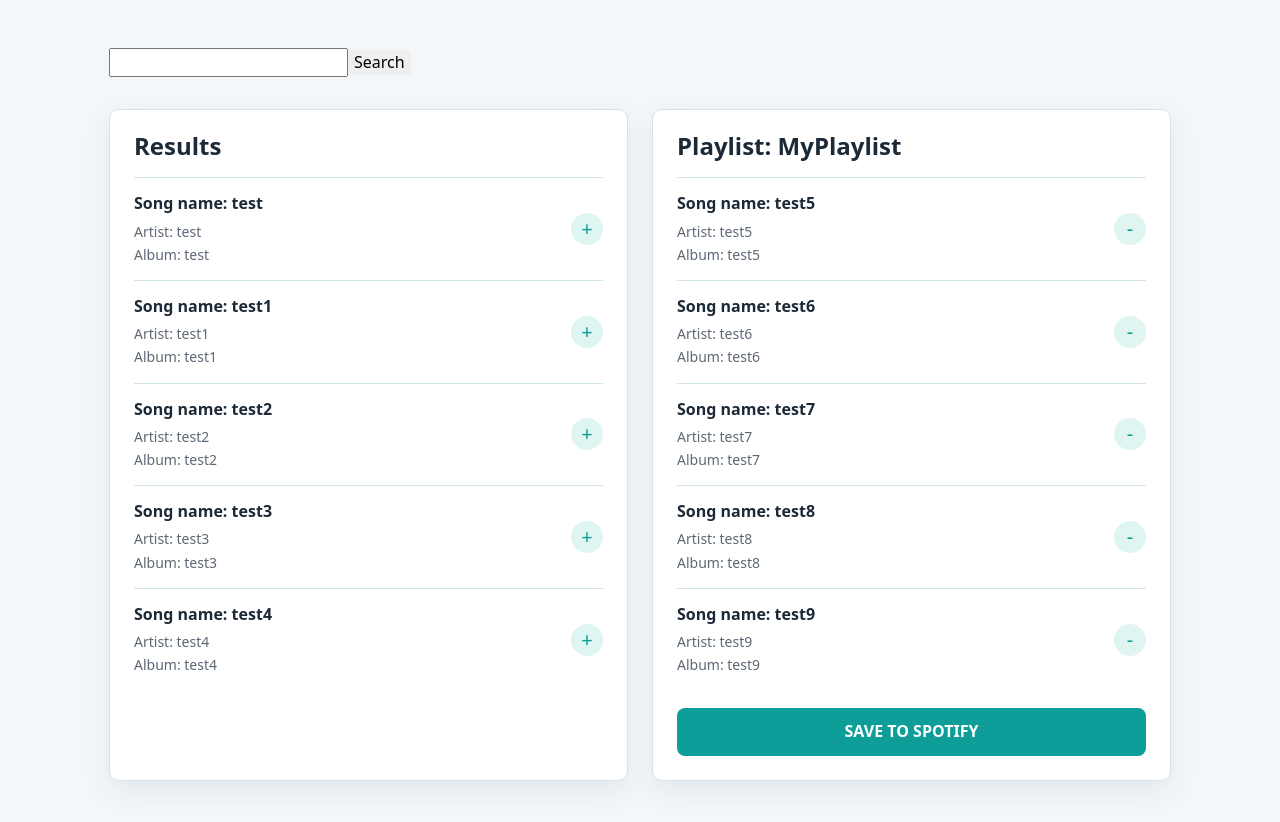
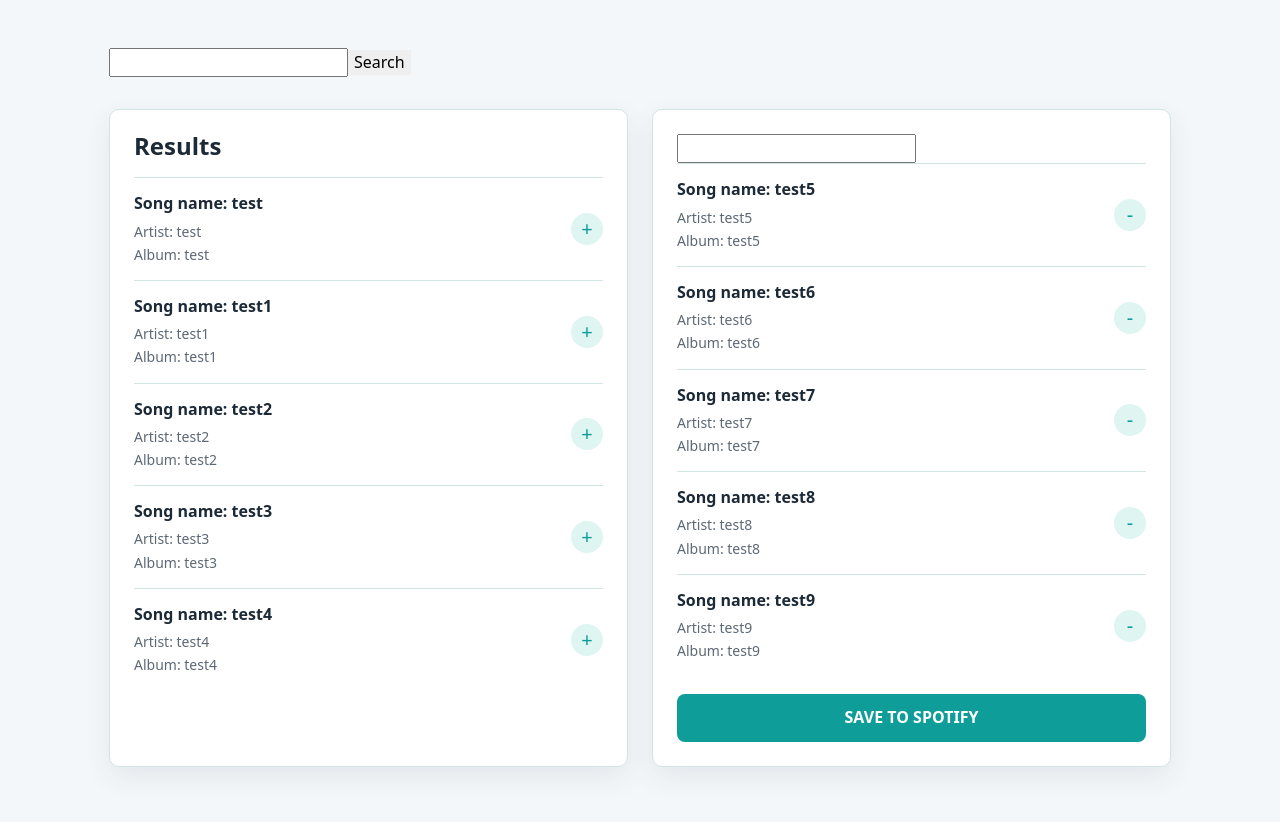
Before and after one commit to DenissSablinskis/Jamming, a React (Vite) app: page / in a window 1280 px wide. Shown: the top 822 px of the page. Built offline with nearby package versions, Linux system fonts and the light colour scheme.

Commit message:
feat: implement playlist renaming

```diff
--- a/src/App/App.jsx
+++ b/src/App/App.jsx
@@ -99,6 +99,11 @@ function App() {
         setPlaylistTracks([]);
     }
 
+    function changePlaylistName({target}) {
+        if (target.value.trim()) {
+            setPlaylistName(target.value.trim());
+        }
+    }
 
 
 
@@ -107,7 +112,7 @@ function App() {
         <SearchBar />
         <div className={styles.songs}>
             <SearchResults tracks={tracks} addButtonHandler={addButtonHandler}/>
-            <Playlist name={playlistName} tracks={playlistTracks} removeButtonHandler={removeButtonHandler} addToAccount={addToAccount}/>
+            <Playlist name={playlistName} tracks={playlistTracks} removeButtonHandler={removeButtonHandler} addToAccount={addToAccount} changePlaylistName={changePlaylistName}/>
         </div>
         </>
     )
--- a/src/Playlist/Playlist.jsx
+++ b/src/Playlist/Playlist.jsx
@@ -1,12 +1,12 @@
 import Tracklist from "../Tracklist/Tracklist";
 import styles from './Playlist.module.css';
 
-function Playlist({name, tracks, removeButtonHandler,addToAccount}) {
+function Playlist({tracks, removeButtonHandler,addToAccount, playlistName, changePlaylistName}) {
     return (
         <div className={styles.songs}>
-            <h1>Playlist: {name}</h1>
+            <input name='text' onChange={changePlaylistName} value={playlistName}/>
             <Tracklist tracks={tracks} isPlaylist removeButtonHandler={removeButtonHandler}/>
-            <button onClick={() => addToAccount()}>SAVE TO SPOTIFY</button>
+            <button onClick={addToAccount}>SAVE TO SPOTIFY</button>
         </div>
     )
 }
```
